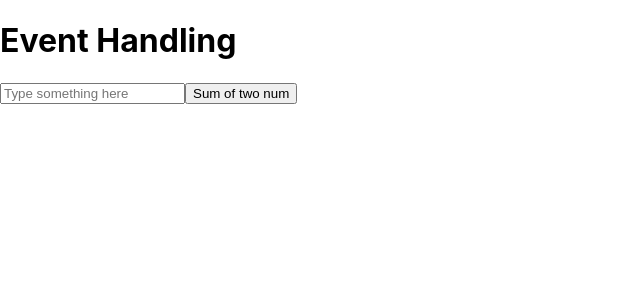
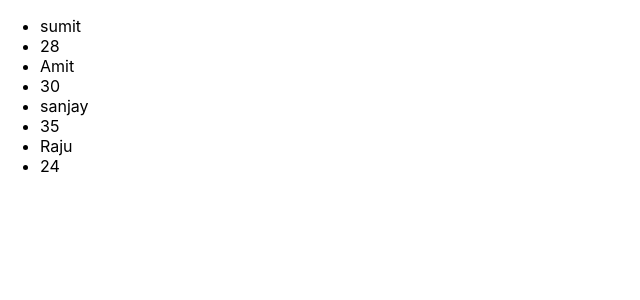
Before and after one commit to j4sumit/reacttopics, a React (Create React App) app: page / in a window 1280 px wide. Shown: the top 300 px of the page, without its empty margins (0-640 px from the left). Built offline with nearby package versions, Linux system fonts and the light colour scheme.

Commit message:
list using array

```diff
--- a/src/App.js
+++ b/src/App.js
@@ -1,19 +1,35 @@
 import React from 'react'
 
 const App = () => {
-
- function getInput(event)
+  const details =[
   {
-console.log(event.target.value);
-  }
-const addNums=(a,b)=>{
-  console.log(a+b);
-}
+    Name: "sumit",
+    Age : 28,
+  },
+ {
+   Name:"Amit",
+   Age : 30,
+ },
+ {
+   Name:"sanjay",
+   Age: 35
+ },
+ {
+   Name:"Raju",
+   Age: 24,
+ }
+]
   return (
     <div>
-    <h1>Event Handling</h1>
-    <input placeholder='Type something here' onChange={getInput}></input>
-    <button onClick={()=>{addNums(10,19)}}>Sum of two num</button>
+    <ul>
+    {details.map((data,index) => {
+return (
+<div key={index}>
+<li>{data.Name} </li>
+<li>{data.Age}</li>
+</div>
+    )})}
+    </ul>
     </div>
   )
 }
```
